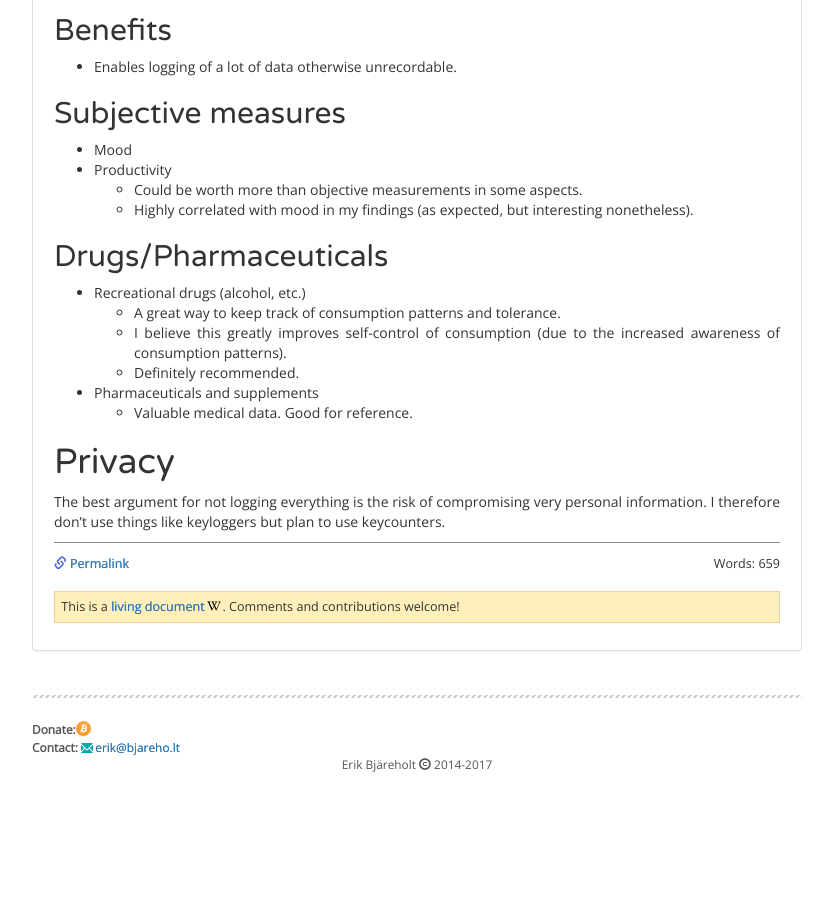
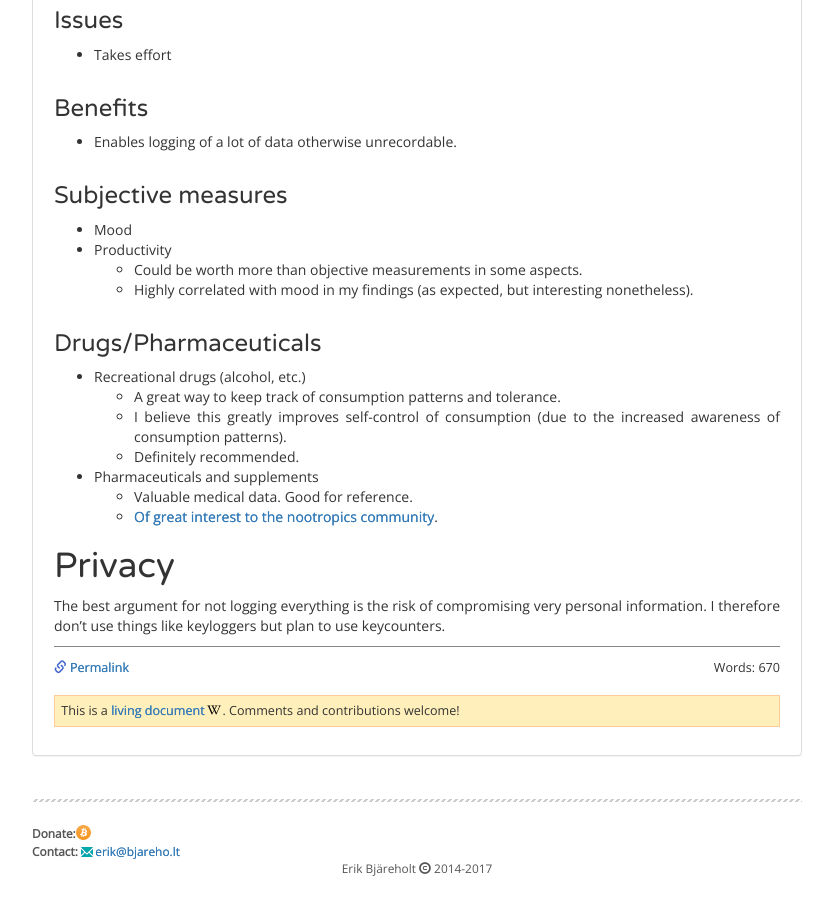
Before and after one commit to ErikBjare/ErikBjare.github.io, a Jekyll site: the page built from _wiki/quantified-self.md, in a window 1280 px wide and 900 px high, scrolled down 1640 px. Shown: the whole window, without its empty margins (223-1056 px from the left). Built offline with Jekyll 4.4.1, drawn with Linux system fonts in a browser that asks for light colours; nearby versions of some CDN libraries; comment, search, counter and statistics services are not loaded; before the commit the page ends 2436 px from its top, so only the background shows below that.

Commit message:
improved quantified-self document

```diff
--- a/_wiki/quantified-self.md
+++ b/_wiki/quantified-self.md
@@ -50,43 +53,43 @@
 
 <!-- TODO: Refer to feature comparison in the ActivityWatch README. -->
 
-## Location
+### Location
 
  - Google Maps Timeline / Google Location History
  - Moves
 
-## Fitness
+### Fitness
 
  - Fitness trackers
    - Mi Band 2 (cheap, recommended, my current one)
    - Mi Band (even cheaper, much better 30-60 day battery)
    - Fitbit (Flex was my first one, the 5 day battery was annoying after a while)
 
-## Sleep
+### Sleep
 
  - Currently tracking with Mi Band 2, acceptable accuracy but not great.
 
 
-# Manual logging
+## Manual logging
 
 During my first year of university (2013) I did extensive manual logging in a spreadsheet. It worked really well and it was pretty detailed (including mood + productivity 3x daily, sleep, exercise, etc.). I kept it up for months and it's one of the most important logging experiences I've had, the spreadsheet format is great for most manual logging (apart from things like diaries).
 
-## Issues
+### Issues
 
  - Takes effort
 
-## Benefits
+### Benefits
 
  - Enables logging of a lot of data otherwise unrecordable.
 
-## Subjective measures
+### Subjective measures
 
  - Mood
  - Productivity
    - Could be worth more than objective measurements in some aspects.
    - Highly correlated with mood in my findings (as expected, but interesting nonetheless).
 
-## Drugs/Pharmaceuticals
+### Drugs/Pharmaceuticals
 
  - Recreational drugs (alcohol, etc.)
    - A great way to keep track of consumption patterns and tolerance.
@@ -94,6 +97,7 @@
    - Definitely recommended.
  - Pharmaceuticals and supplements
    - Valuable medical data. Good for reference.
+   - [Of great interest to the nootropics community](https://www.reddit.com/r/StackAdvice/comments/6q8ni8/tracking_supplement_usage_and_productivity/).
 
 
 # Privacy
```
Also changed, not shown: other parts of _wiki/quantified-self.md (+5 -2 lines), _wiki/_template.md (+1 -0 lines).
